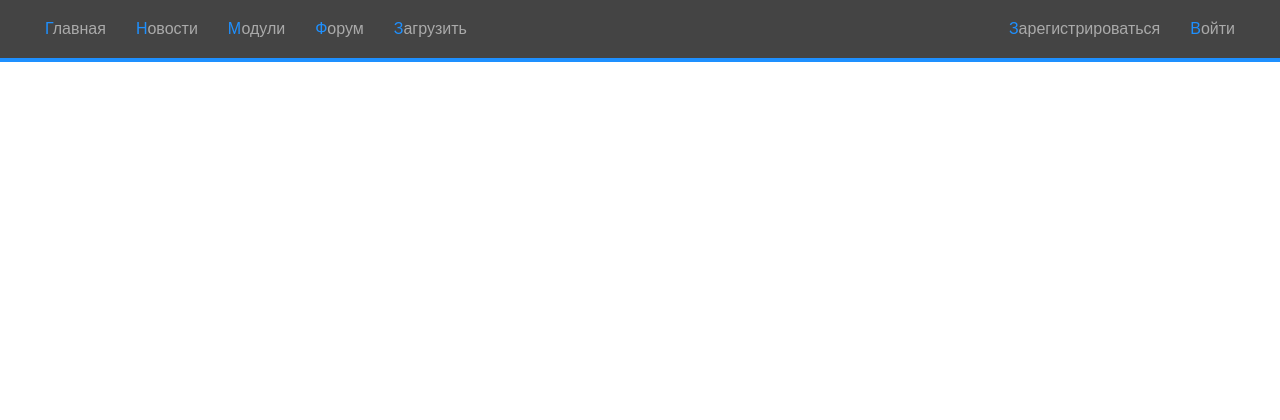
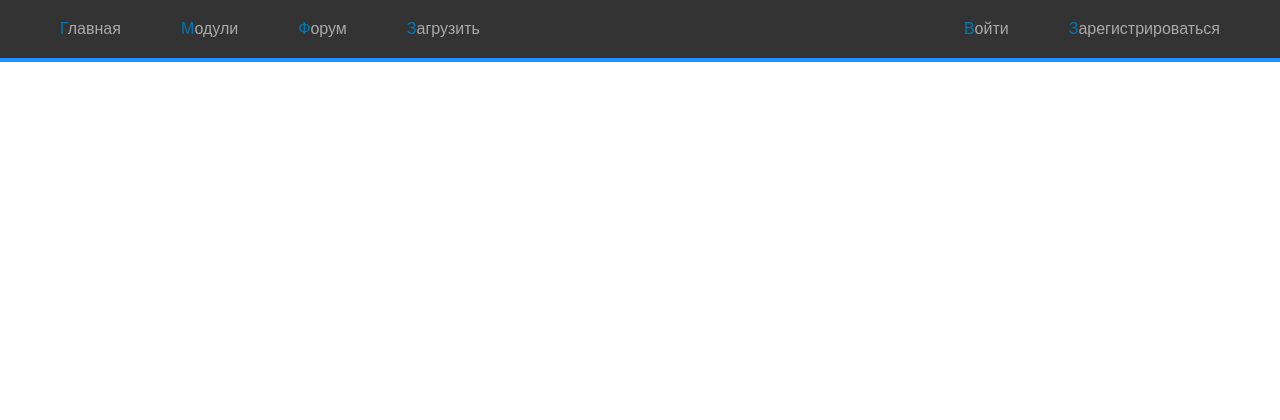
Before and after one commit to fenixrus/AtomeCMS, a PHP site: template assets/Themes/default/index.twig in a window 1280 px wide. Shown: the top 420 px of the page. Before the commit the page ends 62 px from the top, so only its background shows below. Run offline with PHP 8.4, Linux system fonts and the light colour scheme; the template is opened without the code that fills it, so the values that code supplies are empty; some libraries are stand-ins or nearby versions.

Commit message:
Обновление верхнего меню (Final)

```diff
--- a/assets/Themes/default/css/custom.css
+++ b/assets/Themes/default/css/custom.css
@@ -5,6 +5,7 @@ body {
     padding: 0;
     margin: 0;
     font-family: Arial,sans-serif;
+    min-height: 10000px;
 }
 
 header {
@@ -15,7 +16,7 @@ header {
     padding: 5px;
     padding-left: 0;
     padding-right: 0;
-    background: #444444;
+    background: #333333;
     border-bottom: 4px solid #1e90ff;
 }
 
@@ -34,12 +35,11 @@ header ul li {
 }
 
 header ul li a {
-    display: inline-block;
     color: #aaaaaa;
     text-decoration: none;
     outline: none;
     text-align: center;
-    width: inherit;
+    padding: 21px 15px;
 }
 
 header ul.left li {
@@ -51,7 +51,8 @@ header ul.right li {
 }
 
 header ul li a:hover {
-    color: #9acd32;
+    color: #f0f0f0;
+    background: #444444;
 }
 
 header ul li a::first-letter {
--- a/assets/Themes/default/index.twig
+++ b/assets/Themes/default/index.twig
@@ -7,16 +7,43 @@
 <body>
     <header>
         <ul class="left">
-            <li><a href="#">главная</a></li>
-            <li><a href="#">новости</a></li>
-            <li><a href="#">модули</a></li>
-            <li><a href="#">форум</a></li>
-            <li><a href="#">загрузить</a></li>
+            <li>
+                <a href="/">
+                    <span style="color: #0077b3;">Г</span>лавная
+                </a>
+            </li>
+
+            <li>
+                <a href="#">
+                    <span style="color: #0077b3;">М</span>одули
+                </a>
+            </li>
+
+            <li>
+                <a href="#">
+                    <span style="color: #0077b3;">Ф</span>орум
+                </a>
+            </li>
+
+            <li>
+                <a href="#">
+                    <span style="color: #0077b3;">З</span>агрузить
+                </a>
+            </li>
         </ul>
 
         <ul class="right">
-            <li><a href="#">войти</a></li>
-            <li><a href="#">зарегистрироваться</a></li>
+            <li>
+                <a href="#">
+                    <span style="color: #0077b3;">З</span>арегистрироваться
+                </a>
+            </li>
+
+            <li>
+                <a href="#">
+                    <span style="color: #0077b3;">В</span>ойти
+                </a>
+            </li>
         </ul>
     </header>
 
--- a/index.php
+++ b/index.php
@@ -44,4 +44,4 @@ try {
     Debug::show($error->getMessage(), $error->getCode());
 }
 
-//echo '<p style="background: blue;color: white;text-align: center; padding: 5px;">' . System::generation(3) . '</p>';
+echo '<p style="background: blue;color: white;text-align: center; padding: 5px;">' . System::generation(3) . '</p>';
```
